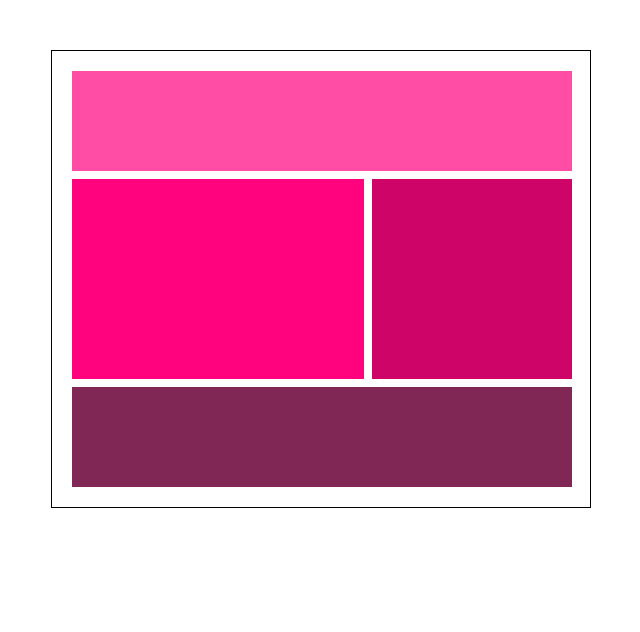
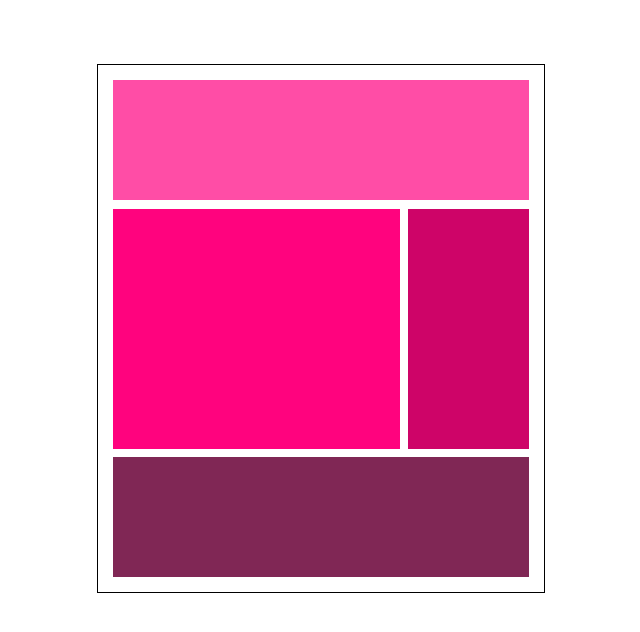
Before and after one commit to priyanshuanand166/CSSAssignment, a plain HTML site: page Assignment1/index.html in a window 1280 px wide. Shown: the whole page, without its empty margins (319-959 px from the left). Drawn offline with Linux system fonts and the light colour scheme.

Commit message:
Final Commit

```diff
--- a/Assignment1/style.css
+++ b/Assignment1/style.css
@@ -1,4 +1,4 @@
-div
+        div
         {
             box-sizing: border-box;
         }
@@ -6,47 +6,66 @@ div
         .box
         {
             background-color: white;
-            padding: 20px;
-            width: 540px;
+            padding: 1.2%;
+            width: 35%;
             border-style: solid;
             border-width: 1px;
-            margin: 50px auto;
+            margin: 5% auto;
         }
 
         .box1
         {
-            width: 500px;
-            height: 100px;
+            width: 100%;
+            height: 15vh;
             background-color:rgba(255,77,166,255);
-            margin-bottom: 8px;
+            margin-bottom: 2%;
         }
 
         .box2
         {
             float: left;
-            width: 292px;
-            height: 200px;
+            width: 69%;
+            height: 30vh;
             background-color: rgba(255,3,126,255);
         }
 
         .box3
         {
             float: right;
-            width: 200px;
-            height: 200px;
+            width: 29%;
+            height: 30vh;
             background-color: rgba(206,4,104,255);
         }
 
         .box4
         {
-            margin-top: 8px;
-            width: 500px;
-            height: 100px;
+            margin-top: 2%;
+            width: 100%;
+            height: 15vh;
             background-color: rgba(128,39,85,255);
         }
 
         .float_box
         {
-            height: 200px;
-            width: 500px;
+            height: 30vh;
+            width: 100%;
         }
+
+        .float_box::after
+        {
+            display: table;
+            clear: both;
+            content: "";
+        }
+
+        body
+        {
+            margin: 0;
+            padding: 0;
+        }
+/*
+        @media screen and (max-width: 0px) {
+
+            .box {
+                width: 70%;
+            } */
```
